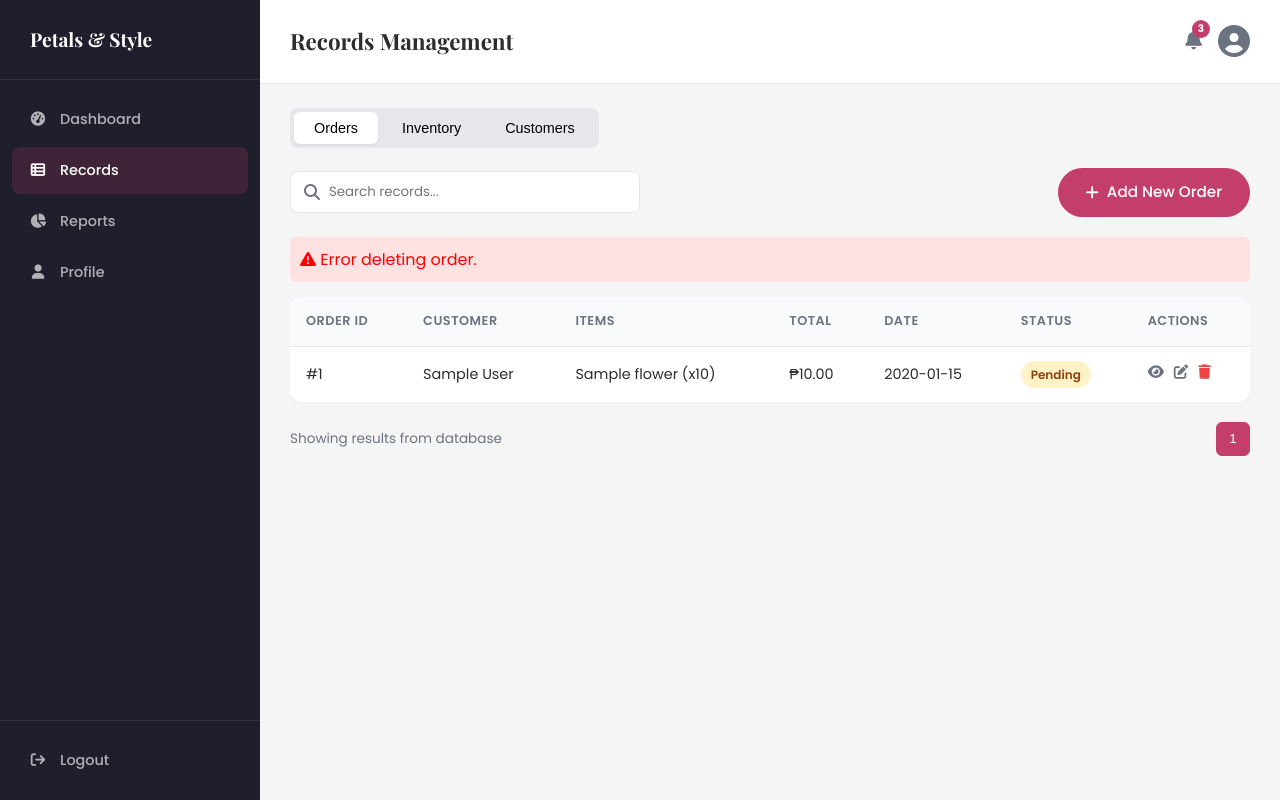
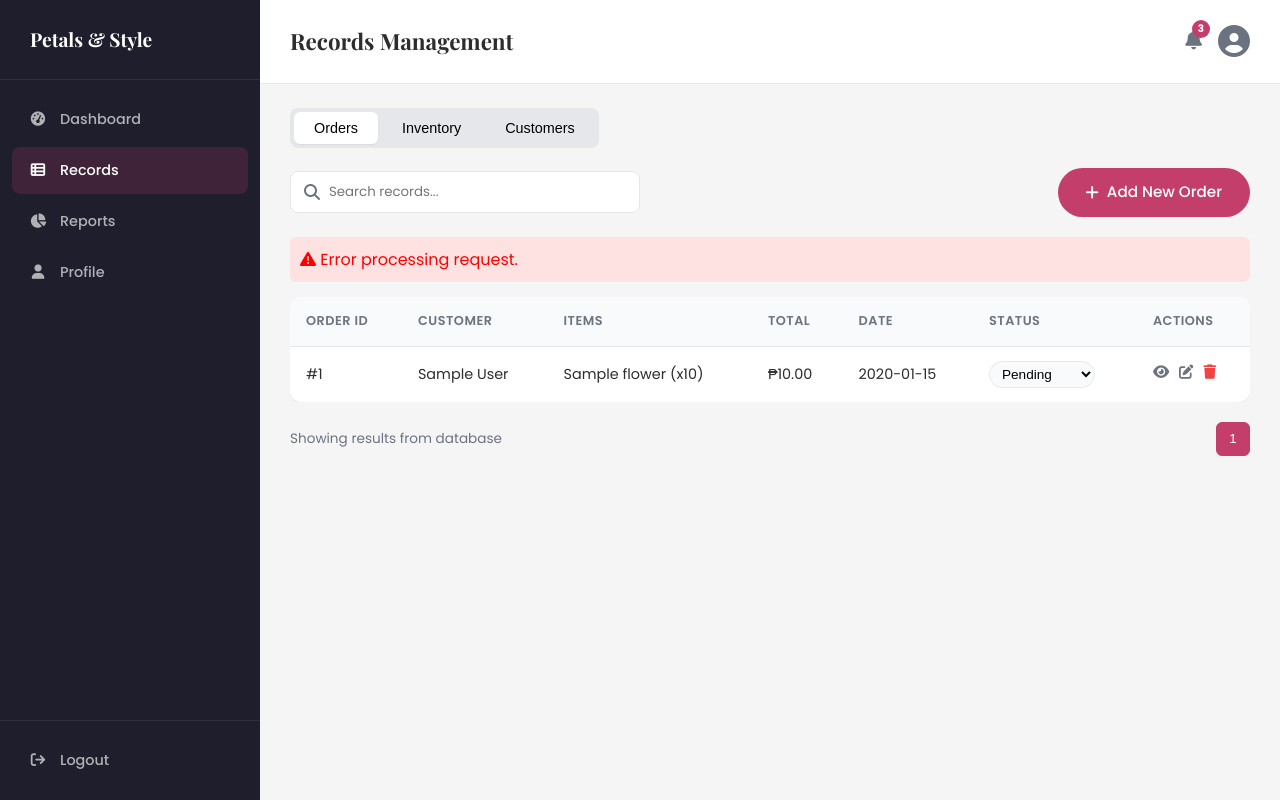
Before and after one commit to sngcambusa-boop/ITS131-petals-and-style, a PHP site: page /records.php?msg=error in a window 1280 px wide. Run offline with PHP 8.4, Linux system fonts and the light colour scheme; the visitor is signed in with stand-in values (Sample User, id 1); tables that the repository leaves empty or names only in its code hold one stand-in row (values such as "Sample post"); some web fonts are replaced.

Commit message:
Add order status management and update functionality
- Enhanced the records display by including order status in the SELECT query.
- Implemented a dropdown for live status updates on orders.
- Created update_status.php to handle status changes securely.

```diff
--- a/records.php
+++ b/records.php
@@ -9,8 +9,8 @@ if (!isset($_SESSION['user_id'])) {
 
 require_once 'db.php';
 
-// Fetch orders
-$query = "SELECT o.order_id, c.full_name, f.flower_name, o.qty_ordered, o.total_amount, o.order_date
+// UPDATE 1: Added 'o.status' to the SELECT query
+$query = "SELECT o.order_id, c.full_name, f.flower_name, o.qty_ordered, o.total_amount, o.order_date, o.status
           FROM tbl_orders o
           JOIN tbl_customers c ON o.customer_id = c.customer_id
           JOIN tbl_flowers f ON o.flower_id = f.flower_id
@@ -27,6 +27,24 @@ $result = isset($conn) ? $conn->query($query) : null;
     <link rel="stylesheet" href="css/style.css">
     <link href="https://fonts.googleapis.com/css2?family=Playfair+Display:ital,wght@0,400;0,600;0,700;1,400&family=Poppins:wght@300;400;500;600;700&display=swap" rel="stylesheet">
     <link rel="stylesheet" href="https://cdnjs.cloudflare.com/ajax/libs/font-awesome/6.4.0/css/all.min.css">
+
+    <style>
+        /* A little extra styling to make the dropdown look like a clean status badge */
+        .status-select {
+            padding: 4px 8px;
+            border-radius: 20px;
+            font-size: 0.85rem;
+            font-weight: 500;
+            border: 1px solid #e5e7eb;
+            background-color: #f9fafb;
+            cursor: pointer;
+            outline: none;
+        }
+        .status-select.pending { color: #d97706; background-color: #fef3c7; border-color: #fde68a; }
+        .status-select.processing { color: #2563eb; background-color: #dbeafe; border-color: #bfdbfe; }
+        .status-select.delivered { color: #059669; background-color: #d1fae5; border-color: #a7f3d0; }
+        .status-select.cancelled { color: #dc2626; background-color: #fee2e2; border-color: #fecaca; }
+    </style>
 </head>
 <body class="system-page">
     <div class="system-layout">
@@ -72,8 +90,10 @@ $result = isset($conn) ? $conn->query($query) : null;
                 if (isset($_GET['msg'])) {
                     if ($_GET['msg'] == 'deleted') {
                         echo "<p style='color:green; background: #d1fae5; padding: 10px; border-radius: 6px; margin-bottom: 15px;'><i class='fa-solid fa-check-circle'></i> Order successfully deleted and inventory restocked!</p>";
+                    } elseif ($_GET['msg'] == 'status_updated') {
+                        echo "<p style='color:green; background: #d1fae5; padding: 10px; border-radius: 6px; margin-bottom: 15px;'><i class='fa-solid fa-check-circle'></i> Order status updated successfully!</p>";
                     } elseif ($_GET['msg'] == 'error') {
-                        echo "<p style='color:red; background: #fee2e2; padding: 10px; border-radius: 6px; margin-bottom: 15px;'><i class='fa-solid fa-triangle-exclamation'></i> Error deleting order.</p>";
+                        echo "<p style='color:red; background: #fee2e2; padding: 10px; border-radius: 6px; margin-bottom: 15px;'><i class='fa-solid fa-triangle-exclamation'></i> Error processing request.</p>";
                     }
                 }
                 ?>
@@ -93,30 +113,39 @@ $result = isset($conn) ? $conn->query($query) : null;
                         </thead>
                         <tbody>
                             <?php
-                            // Check if query returned results
                             if (isset($result) && $result->num_rows > 0) {
-                                // Loop through each row of data
                                 while($row = $result->fetch_assoc()) {
-                                    // Format the date output (YYYY-MM-DD)
                                     $date = date("Y-m-d", strtotime($row['order_date']));
+                                    $amount = number_format($row['total_amount'], 2);
 
-                                    // Format amount to 2 decimal places
-                                    $amount = number_format($row['total_amount'], 2);
+                                    // Make sure status has a fallback just in case
+                                    $current_status = isset($row['status']) ? $row['status'] : 'Pending';
+
+                                    // Define the available statuses for the dropdown
+                                    $status_options = ['Pending', 'Processing', 'Delivered', 'Cancelled'];
 
                                     echo "<tr>";
                                     echo "<td>#" . htmlspecialchars($row['order_id']) . "</td>";
                                     echo "<td>" . htmlspecialchars($row['full_name']) . "</td>";
-
-                                    // Combine flower name and quantity
                                     echo "<td>" . htmlspecialchars($row['flower_name']) . " (x" . $row['qty_ordered'] . ")</td>";
-
                                     echo "<td>₱" . $amount . "</td>";
                                     echo "<td>" . $date . "</td>";
 
-                                    // Note: Defaulting to 'Pending' until a status column is added to the database
-                                    echo "<td><span class='status status--pending'>Pending</span></td>";
+                                    // UPDATE 2: The Live Status Dropdown Form
+                                    echo "<td>
+                                            <form action='update_status.php' method='POST' style='margin: 0;'>
+                                                <input type='hidden' name='order_id' value='" . $row['order_id'] . "'>
+                                                <select name='status' onchange='this.form.submit()' class='status-select " . strtolower($current_status) . "'>";
 
-                                    // The Action Cell with the Live Delete Button
+                                                foreach($status_options as $option) {
+                                                    $selected = ($option == $current_status) ? 'selected' : '';
+                                                    echo "<option value='$option' $selected>$option</option>";
+                                                }
+
+                                    echo "      </select>
+                                            </form>
+                                          </td>";
+
                                     echo "<td class='action-cell'>
                                             <a href='#' title='View'><i class='fa-solid fa-eye'></i></a>
                                             <a href='#' title='Edit'><i class='fa-solid fa-pen-to-square'></i></a>
@@ -125,7 +154,6 @@ $result = isset($conn) ? $conn->query($query) : null;
                                     echo "</tr>";
                                 }
                             } else {
-                                // Display this if the table is empty or connection fails
                                 echo "<tr><td colspan='7' style='text-align:center; padding: 20px;'>No orders found in the database.</td></tr>";
                             }
                             ?>
```
Also changed, not shown: update_status.php (added, +29 -0 lines).
